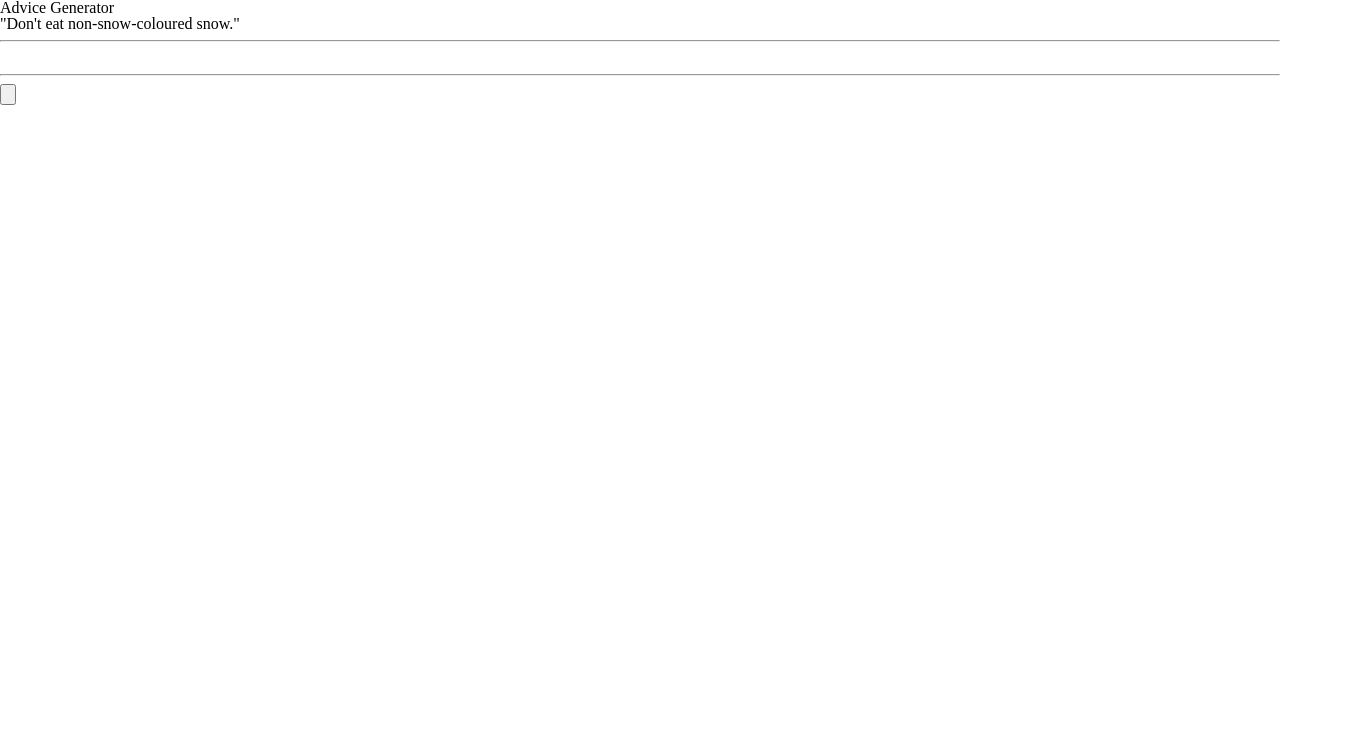
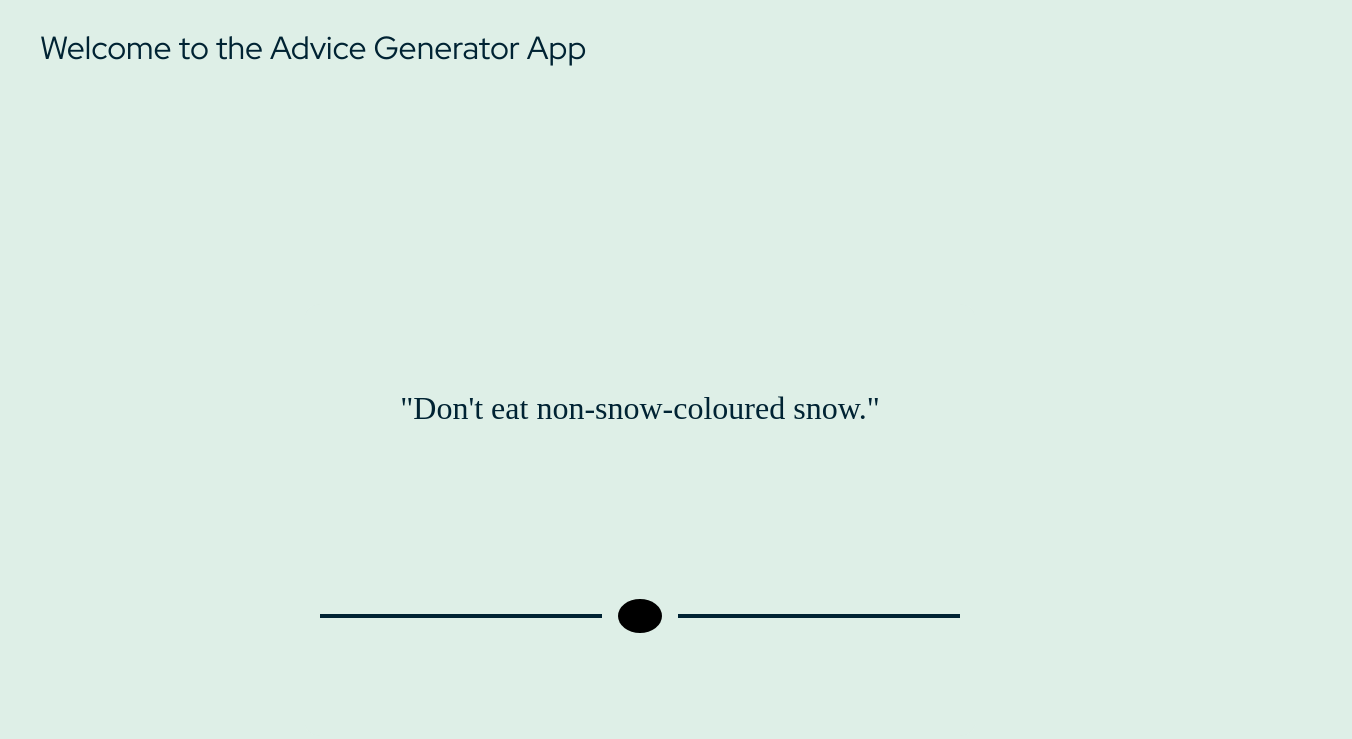
Before and after one commit to andersonstack/advice-generator-app, a website: page dist/index.html in a window 1280 px wide. Shown: the whole page, 1352 px wide, since content can reach past the window. Drawn offline with Linux system fonts and the light colour scheme.

Commit message:
style: :lipstick: add layout in design

```diff
--- a/dist/index.html
+++ b/dist/index.html
@@ -4,19 +4,30 @@
     <meta charset="UTF-8" />
     <meta name="viewport" content="width=device-width, initial-scale=1.0" />
     <title>Advice Generator App</title>
+    <link rel="preconnect" href="https://fonts.googleapis.com" />
+    <link rel="preconnect" href="https://fonts.gstatic.com" crossorigin />
+    <link
+      href="https://fonts.googleapis.com/css2?family=Red+Hat+Display:ital,wght@0,300..900;1,300..900&display=swap"
+      rel="stylesheet"
+    />
     <link href="styles/reset.css" rel="stylesheet" />
     <link href="styles/style.css" rel="stylesheet" />
   </head>
   <body>
+    <nav>
+      <h1 class="nav__title">Welcome to the Advice Generator App</h1>
+    </nav>
     <main class="main">
-      <h1 class="main__title">Advice Generator</h1>
-      <p class="main__paragraph">"Don't eat non-snow-coloured snow."</p>
-      <div class="main__div">
-        <hr class="line" />
-        <img class="main__div-icon" />
-        <hr class="line" />
+      <div class="main-div-body">
+        <p class="main__paragraph">"Don't eat non-snow-coloured snow."</p>
+        <div class="main__div">
+          <hr class="line" />
+          <button class="main__button">
+            <!-- <img class="main__button-icon" src="./assets/icons/icon.png" /> -->
+          </button>
+          <hr class="line" />
+        </div>
       </div>
-      <button class="main__button"><img class="main__button-icon" /></button>
     </main>
   </body>
 </html>
--- a/dist/styles/reset.css
+++ b/dist/styles/reset.css
@@ -104,6 +104,7 @@ menu,
 nav,
 section {
   display: block;
+  font-family: "Red Hat Display", sans-serif;
 }
 body {
   line-height: 1;
--- a/dist/styles/style.css
+++ b/dist/styles/style.css
@@ -1 +1,70 @@
-/*# sourceMappingURL=style.css.map */
+body {
+  display: flex;
+  align-items: center;
+  justify-content: center;
+  flex-direction: column;
+  background-color: #deefe7;
+}
+
+nav {
+  position: inherit;
+  display: flex;
+  align-items: flex-start;
+  justify-content: flex-start;
+  width: 100%;
+  height: 30vh;
+  padding: 2rem;
+  margin-left: 5rem;
+}
+
+.nav__title {
+  font-size: 2rem;
+  color: #002333;
+}
+
+.main-div-body {
+  display: flex;
+  flex-direction: column;
+  align-items: center;
+  justify-content: space-around;
+  gap: 1rem;
+  background-color: #deefe7;
+  padding: 1rem;
+  border-radius: 1rem;
+  position: relative;
+  width: 50vw;
+  height: 50vh;
+}
+
+.main__div {
+  display: flex;
+  flex-direction: row;
+  gap: 1rem;
+  justify-content: space-between;
+  align-items: center;
+  width: 100%;
+  padding: 1rem;
+}
+
+.line {
+  width: 100%;
+  border: 2px solid #002333;
+}
+
+.main__button {
+  border-radius: 100%;
+  width: auto;
+  height: 100%;
+  border: 1rem solid transparent;
+  background-color: black;
+}
+
+.main__paragraph {
+  font-size: 2rem;
+  color: #002333;
+}
+
+.main__title {
+  font-size: 1rem;
+  color: #002333;
+}/*# sourceMappingURL=style.css.map */
--- a/dist/styles/style.scss
+++ b/dist/styles/style.scss
@@ -0,0 +1,72 @@
+@use "./utils/root" as *;
+
+body {
+  display: flex;
+  align-items: center;
+  justify-content: center;
+  flex-direction: column;
+  background-color: $secondary-color;
+}
+
+nav {
+  position: inherit;
+  display: flex;
+  align-items: flex-start;
+  justify-content: flex-start;
+  width: 100%;
+  height: 30vh;
+  padding: 2rem;
+  margin-left: 5rem;
+}
+
+.nav__title {
+  font-size: 2rem;
+  color: $font-color-primary;
+}
+
+.main-div-body {
+  display: flex;
+  flex-direction: column;
+  align-items: center;
+  justify-content: space-around;
+  gap: 1rem;
+  background-color: $secondary-color;
+  padding: 1rem;
+  border-radius: 1rem;
+  position: relative;
+  width: 50vw;
+  height: 50vh;
+}
+
+.main__div {
+  display: flex;
+  flex-direction: row;
+  gap: 1rem;
+  justify-content: space-between;
+  align-items: center;
+  width: 100%;
+  padding: 1rem;
+}
+
+.line {
+  width: 100%;
+  border: 2px solid $font-color-primary;
+}
+
+.main__button {
+  border-radius: 100%;
+  width: auto;
+  height: 100%;
+  border: 1rem solid transparent;
+  background-color: black;
+}
+
+.main__paragraph {
+  font-size: 2rem;
+  color: $font-color-primary;
+}
+
+.main__title {
+  font-size: 1rem;
+  color: $font-color-primary;
+}
```
Also changed, not shown: dist/styles/utils/_root.scss (added, +7 -0 lines), dist/assets/icons/icon.png (added), 1 other file.
